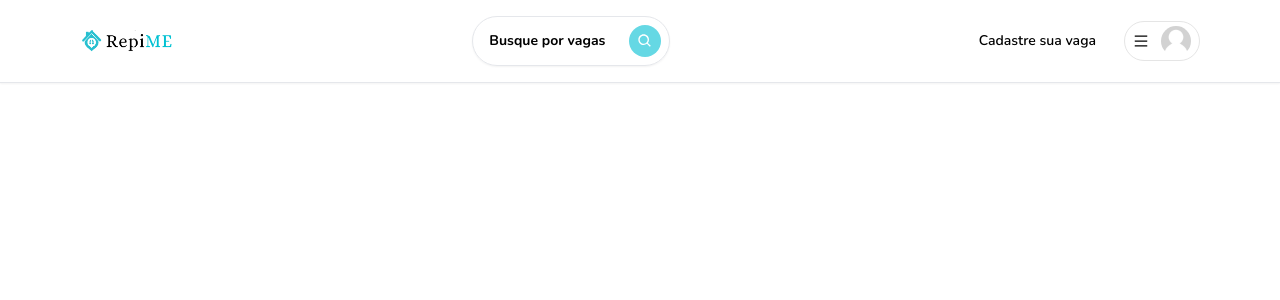
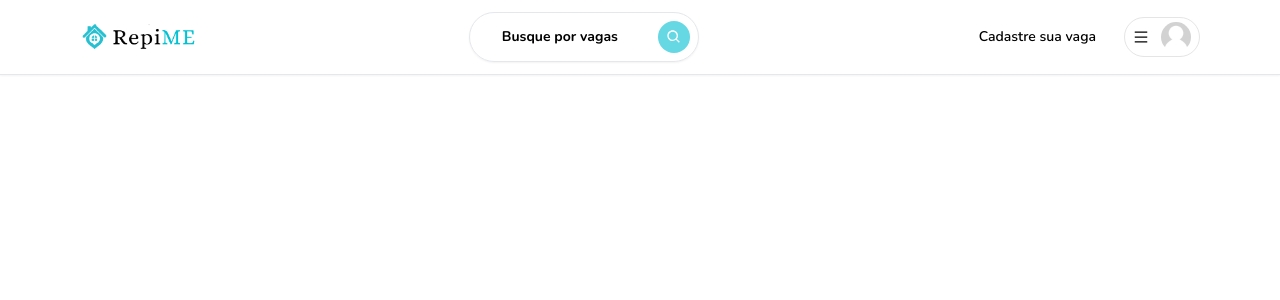
Before and after one commit to MatMB115/repime_web, a Next.js app in the folder repime-web/: page / in a window 1280 px wide. Shown: the top 300 px of the page. Built offline with nearby package versions, Linux system fonts and the light colour scheme.

Commit message:
criando filtros de categorias

```diff
--- /dev/null
+++ b/repime-web/src/app/components/CategoryBox.tsx
@@ -0,0 +1,7 @@
+const CategoryBox = () => {
+    return (
+        <div></div>
+    );
+}
+
+export default CategoryBox;
--- /dev/null
+++ b/repime-web/src/app/components/navbar/Categories.tsx
@@ -0,0 +1,54 @@
+import Container from "../Container";
+
+import { GiCardJoker, GiPathDistance } from 'react-icons/gi'
+import { AiFillDollarCircle, AiOutlineHome } from 'react-icons/ai'
+import { BiHotel } from 'react-icons/bi'
+
+export const categories = [
+    {
+        label: 'Trotes',
+        icon: GiCardJoker,
+        description: 'Tradição de trotes na residência'
+    },
+    {
+        label: 'Proximidade',
+        icon: GiPathDistance,
+        description: 'Distância da residência até universidade'
+    },
+    {
+        label: 'Preço',
+        icon: AiFillDollarCircle,
+        description: 'Ordena pelo menor preço'
+    },
+    {
+        label: 'República',
+        icon: AiOutlineHome,
+        description: 'Mostra apenas as vagas de república'
+    },
+    {
+        label: 'Kitnets',
+        icon: BiHotel,
+        description: 'Mostra apenas as vagas de kitnet'
+    },
+]
+
+const Categories = () => {
+    return (
+        <Container>
+            <div
+                className="
+                    pt-4
+                    flex
+                    flex-row
+                    items-center
+                    justify-between
+                    overflow-x-auto
+                "
+            >
+
+            </div>
+        </Container>
+    );
+}
+
+export default Categories;
--- a/repime-web/src/app/components/navbar/Logo.tsx
+++ b/repime-web/src/app/components/navbar/Logo.tsx
@@ -10,8 +10,8 @@ const Logo = () => {
         <Image
             alt="Logo"
             className="hidden md:block cursor-pointer"
-            height={"100"}
-            width={"100"}
+            height={"125"}
+            width={"125"}
             src={"/images/logo.png"}
         />
     );
--- a/repime-web/src/app/components/navbar/Navbar.tsx
+++ b/repime-web/src/app/components/navbar/Navbar.tsx
@@ -9,7 +9,7 @@ const Navbar = () => {
     return (
         <div className="fixed w-full bg-white z-10 shadow-sm">
             <div className="
-            py-4
+            py-3
             border-b-[1px]"
             >
                 <Container>
--- a/repime-web/src/app/components/navbar/Search.tsx
+++ b/repime-web/src/app/components/navbar/Search.tsx
@@ -29,7 +29,7 @@ const Search = () => {
                     className="
                         text-sm
                         font-bold
-                        px-4
+                        px-8
                     "
                 >
                     Busque por vagas
--- a/repime-web/src/app/components/navbar/UserMenu.tsx
+++ b/repime-web/src/app/components/navbar/UserMenu.tsx
@@ -79,7 +79,7 @@ const UserMenu = () => {
                         text-sm
                         "
                 >
-                    <div className="flex flex-col cursor-pointer">
+                    <div className="flex flex-col cursor-pointer rounded-xl border-[1px]">
                         <>
                             <MenuItem
                                 onClick={() => {}}
```
